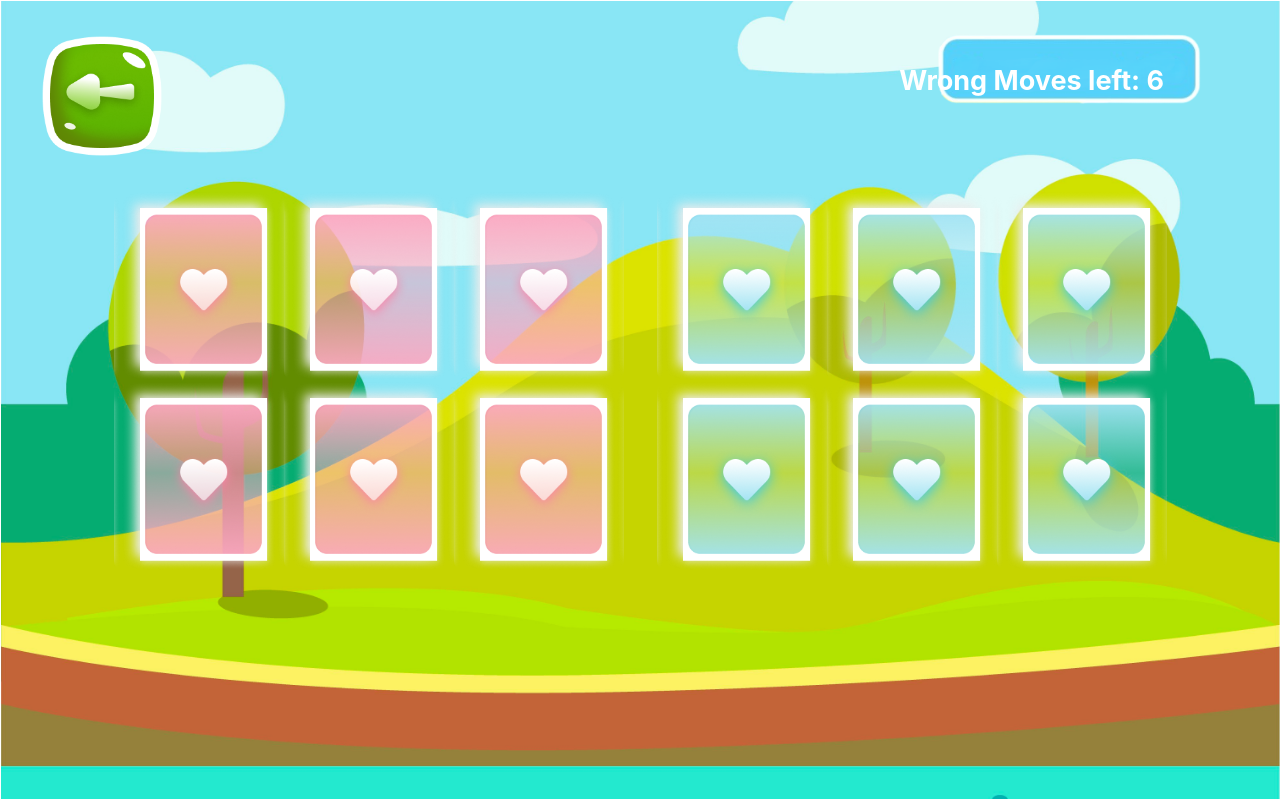
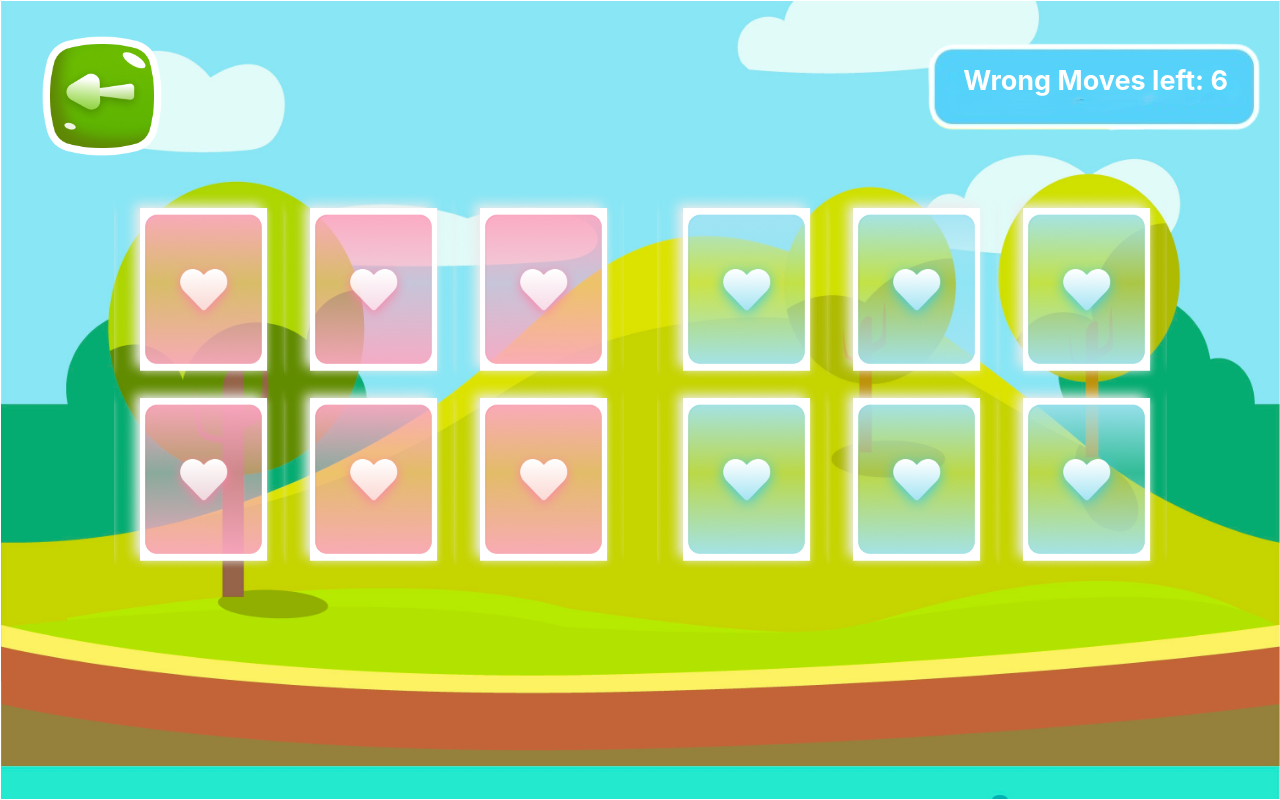
Before and after one commit to AyushiVashisth/select-pink-blue-card-game, a React (Create React App) app: page /gamestart in a window 1280 px wide. Built offline with nearby package versions, Linux system fonts and the light colour scheme.

Commit message:
fix some code

```diff
--- a/src/styles/GameStart.css
+++ b/src/styles/GameStart.css
@@ -119,7 +119,7 @@
 .game-info h5 {
   /* border: 5px solid white; */
   position: absolute;
-  right: 5%;
+  right: 0%;
   /* background-color: rgb(87, 210, 250); */
   padding: 15px;
   font-size: 27px;
@@ -131,8 +131,7 @@
 }
 .game-info .wrontMovesImage {
   position: absolute;
-  right: 5%;
-  width: 25%;
+  right: 0%;
 }
 .matching-message {
   position: absolute;
```
